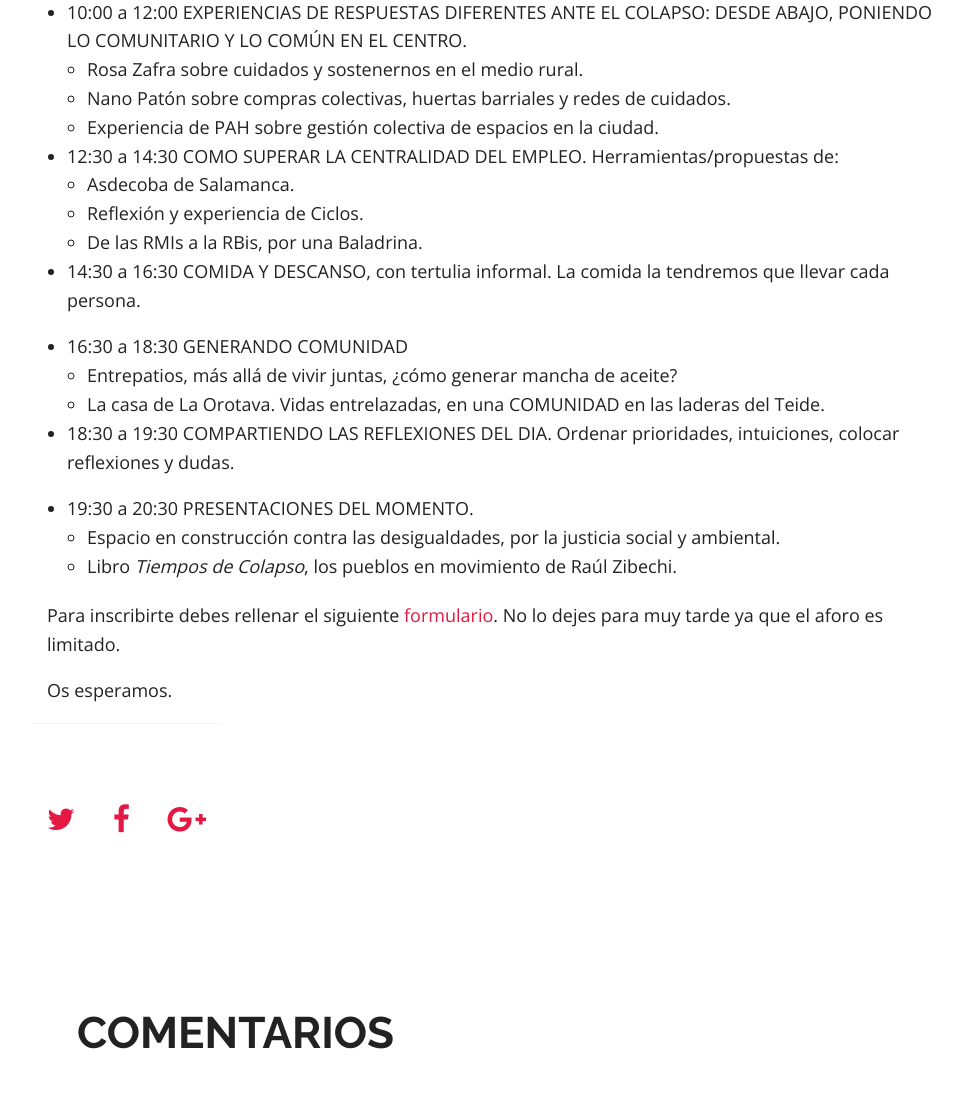
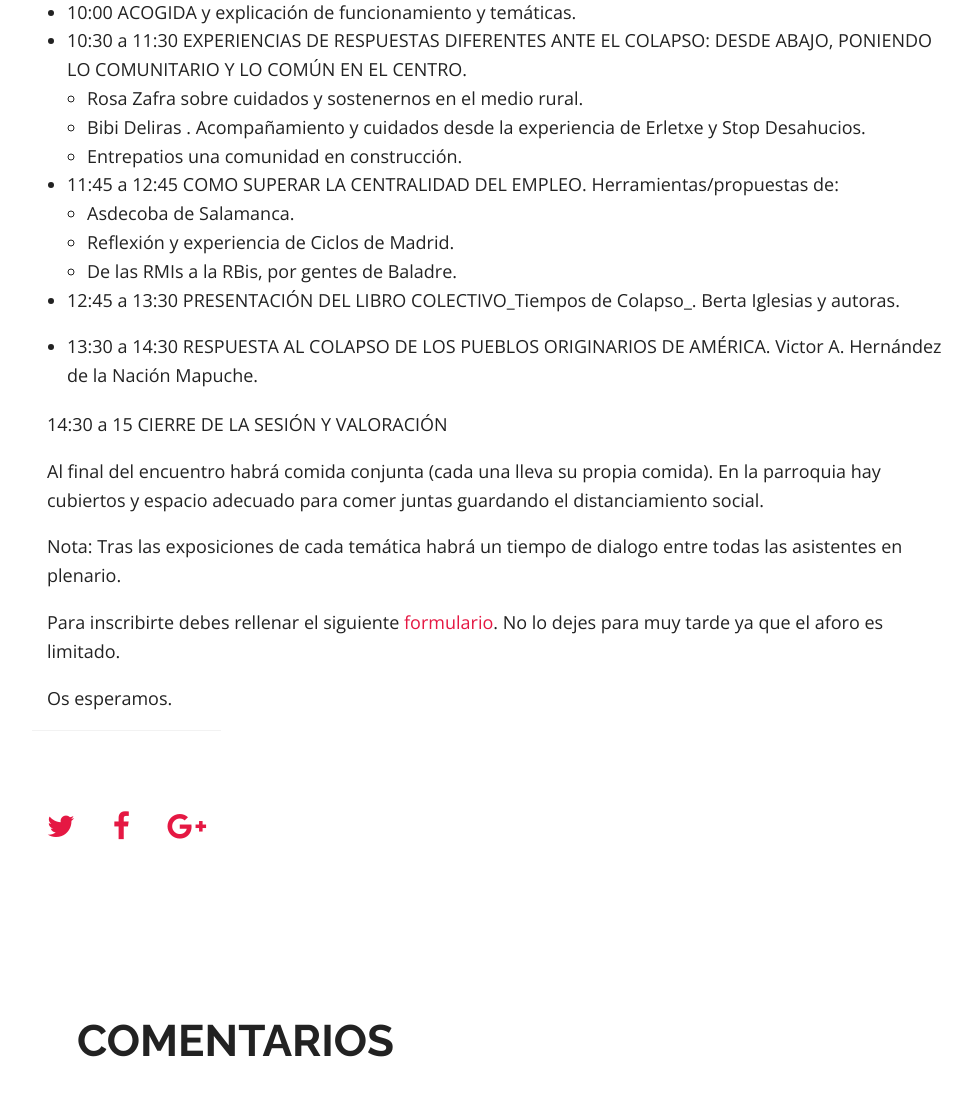
Before and after one commit to escuelaramonfdez/escuelaramonfdez.github.io, a Jekyll site: the page built from _posts/2019-05-29-ampliacion-inscripcion-escuela-2019.md, in a window 1280 px wide and 1400 px high, scrolled down 988 px. Shown: the part 260-1356 px from the top of the window, without its empty margins (143-1115 px from the left). Built offline with Jekyll 4.4.1, drawn with Linux system fonts in a browser that asks for light colours; nearby versions of some CDN libraries; comment, search, counter and statistics services are not loaded.

Commit message:
Actualizado programa jornadas tiempos de colapso.

```diff
--- a/_posts/2019-05-29-ampliacion-inscripcion-escuela-2019.md
+++ b/_posts/2019-05-29-ampliacion-inscripcion-escuela-2019.md
@@ -12,27 +12,26 @@ Por ello os animamos a participar en una jornada que las compas de Baladre han o
 ![Cartel Tiempos Colapso](/images/cartel-encuento-tiempos-colapso.jpg)
 
 
-- 10:00 a 12:00 EXPERIENCIAS DE RESPUESTAS DIFERENTES ANTE EL COLAPSO: DESDE ABAJO, PONIENDO LO COMUNITARIO Y LO COMÚN EN EL CENTRO.
+- 10:00 ACOGIDA y explicación de funcionamiento y temáticas.
+- 10:30 a 11:30 EXPERIENCIAS DE RESPUESTAS DIFERENTES ANTE EL COLAPSO: DESDE ABAJO, PONIENDO LO COMUNITARIO Y LO COMÚN EN EL CENTRO.
     - Rosa Zafra sobre cuidados y sostenernos en el medio rural.
-    - Nano Patón sobre compras colectivas, huertas barriales y redes de cuidados.
-    - Experiencia de PAH sobre gestión colectiva de espacios en la ciudad.
+    - Bibi Deliras . Acompañamiento y cuidados desde la experiencia de Erletxe y Stop Desahucios.
+    - Entrepatios una comunidad en construcción.
 
-- 12:30 a 14:30 COMO SUPERAR LA CENTRALIDAD DEL EMPLEO. Herramientas/propuestas de:
+- 11:45 a 12:45 COMO SUPERAR LA CENTRALIDAD DEL EMPLEO. Herramientas/propuestas de:
     - Asdecoba de Salamanca.
-    - Reflexión y experiencia de Ciclos.
-    - De las RMIs a la RBis, por una Baladrina.
+    - Reflexión y experiencia de Ciclos de Madrid.
+    - De las RMIs a la RBis, por gentes de Baladre.
 
-- 14:30 a 16:30 COMIDA Y DESCANSO, con tertulia informal. La comida la tendremos que llevar cada persona.
+- 12:45 a 13:30 PRESENTACIÓN DEL LIBRO COLECTIVO_Tiempos de Colapso_. Berta Iglesias y autoras.
 
-- 16:30 a 18:30 GENERANDO COMUNIDAD
-    - Entrepatios, más allá de vivir juntas, ¿cómo generar mancha de aceite?
-    - La casa de La Orotava. Vidas entrelazadas, en una COMUNIDAD en las laderas del Teide.
+- 13:30 a 14:30 RESPUESTA AL COLAPSO DE LOS PUEBLOS ORIGINARIOS DE AMÉRICA. Victor A. Hernández de la Nación Mapuche.
 
-- 18:30 a 19:30 COMPARTIENDO LAS REFLEXIONES DEL DIA. Ordenar prioridades, intuiciones, colocar reflexiones y dudas.
+14:30 a 15 CIERRE DE LA SESIÓN Y VALORACIÓN
 
-- 19:30 a 20:30 PRESENTACIONES DEL MOMENTO.
-    - Espacio en construcción contra las desigualdades, por la justicia social y ambiental.
-    - Libro _Tiempos de Colapso_, los pueblos en movimiento de Raúl Zibechi.
+Al final del encuentro habrá comida conjunta (cada una lleva su propia comida). En la parroquia hay cubiertos y espacio adecuado para comer juntas guardando el distanciamiento social.
+
+Nota: Tras las exposiciones de cada temática habrá un tiempo de dialogo entre todas las asistentes en plenario.
 
 Para inscribirte debes rellenar el siguiente [formulario](https://www.coordinacionbaladre.org/encuentro/tiempo-colapso#overlay-context=). No lo dejes para muy tarde ya que el aforo es limitado.
 
```
Also changed, not shown: 1 other file.
